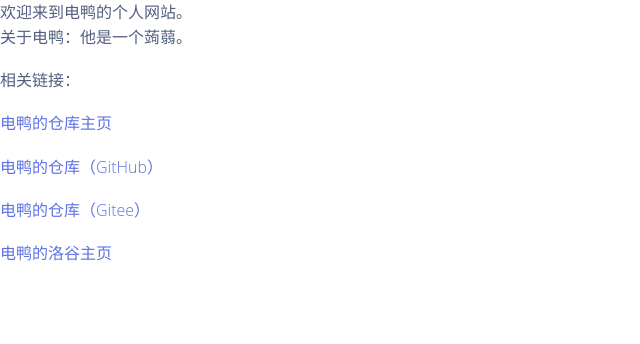
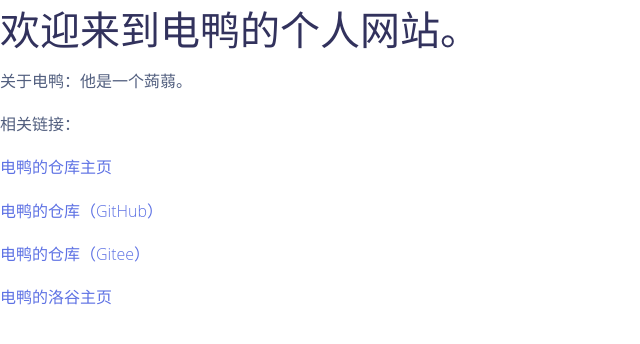
Before and after one commit to ShengyuZhou4/ShengyuZhou4.github.io, a plain HTML site: page index.html in a window 1280 px wide. Shown: the whole page, without its empty margins (0-640 px from the left). Drawn offline with Linux system fonts and the light colour scheme.

Commit message:
apply changes

```diff
--- a/index.html
+++ b/index.html
@@ -12,7 +12,7 @@
   <link type="text/css" href="./css/argon.css" rel="stylesheet">
 </head>
 <body>
-    <h>欢迎来到电鸭的个人网站。</h>
+    <h1>欢迎来到电鸭的个人网站。</h1>
     <p>关于电鸭：他是一个蒟蒻。</p>
     <p>相关链接：</p>
     <p><a href="https://shengyuzhou4.github.io/test">电鸭的仓库主页</a></p>
```
